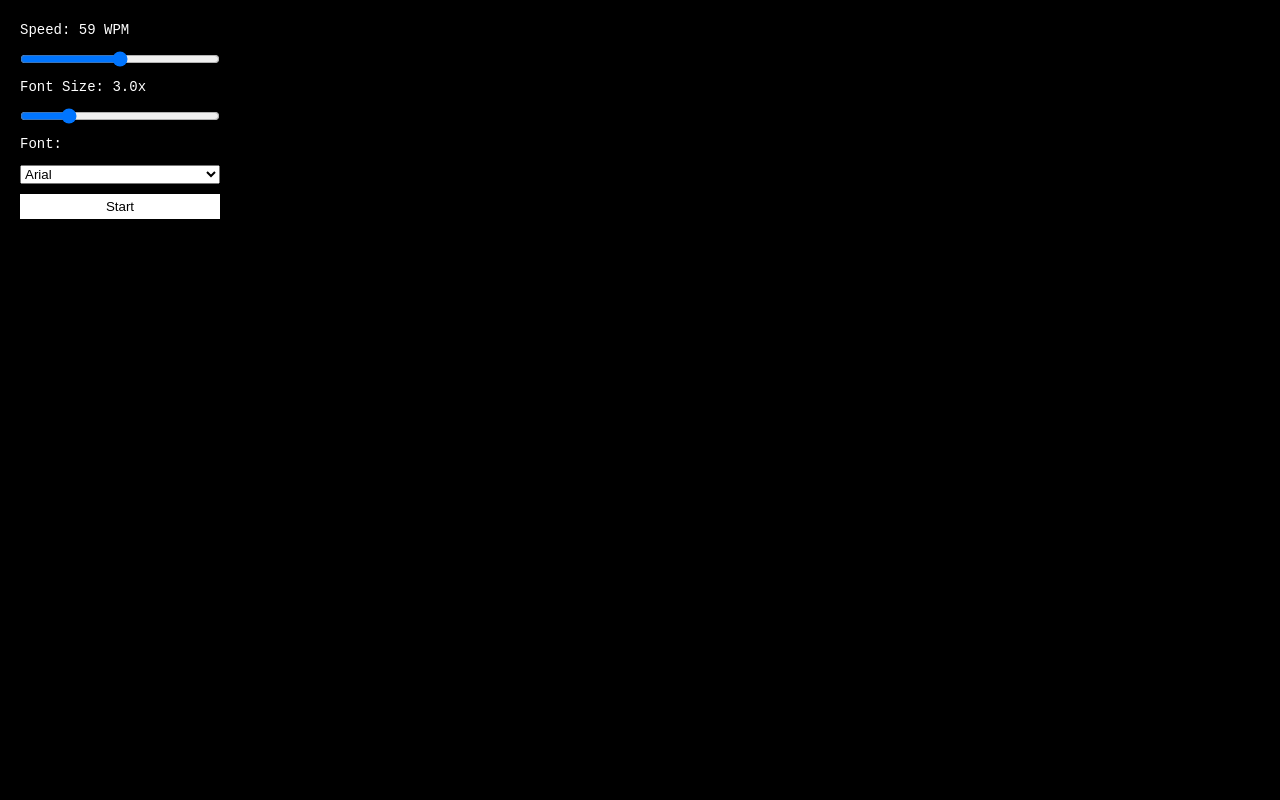
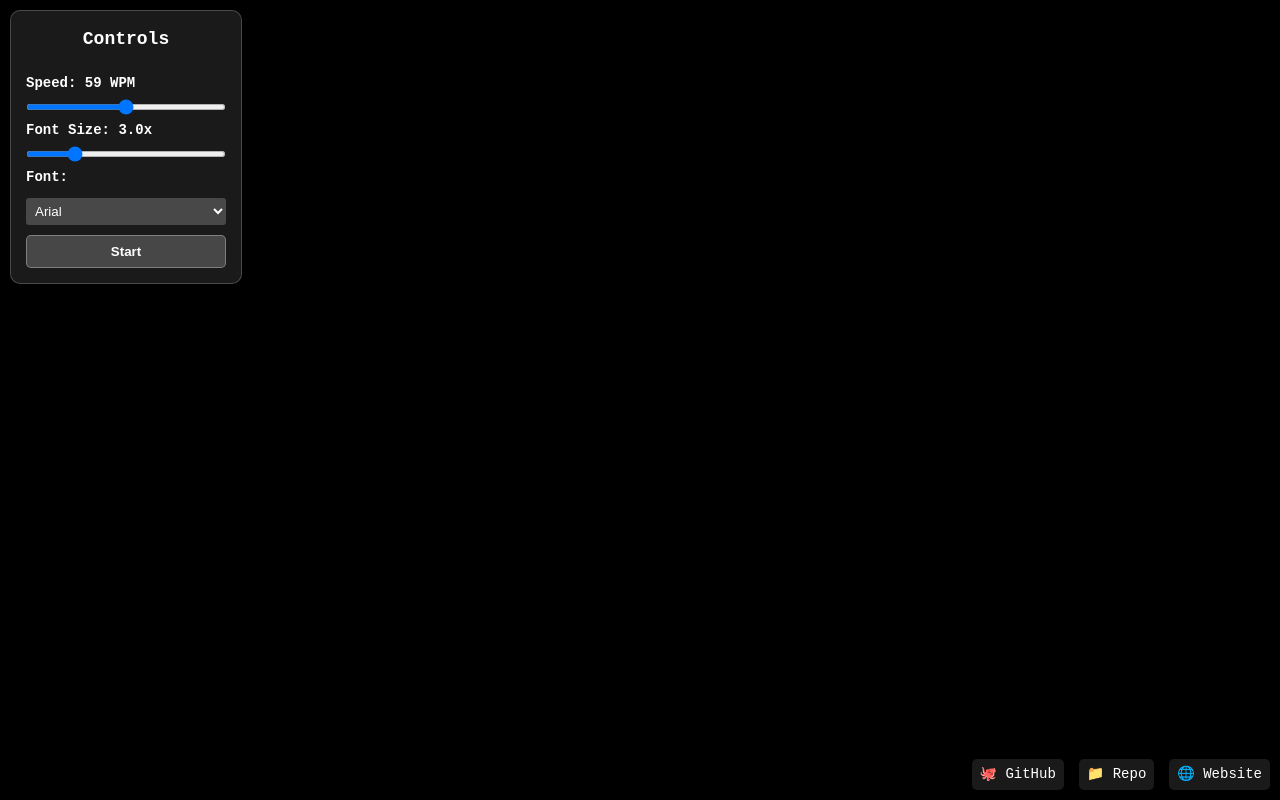
Before and after one commit to jine/read-fast, a website: page public/index.html in a window 1280 px wide. Drawn offline with Linux system fonts and the light colour scheme.

Commit message:
Add glassmorphism styling to controls with title; style inputs; add credits section with icons and links

```diff
--- a/public/index.html
+++ b/public/index.html
@@ -10,6 +10,7 @@
 </head>
 <body>
     <div id="controls">
+        <h2>Controls</h2>
         <label for="speed-slider">Speed: <span id="speed-value">59</span> WPM</label>
         <input type="range" id="speed-slider" min="50" max="2000" value="1025" step="25">
         <label for="size-slider">Font Size: <span id="size-value">3.0</span>x</label>
@@ -25,6 +26,11 @@
         </select>
         <button id="start-pause-btn">Start</button>
     </div>
+    <div id="credits">
+        <a href="https://github.com/jine" target="_blank" title="GitHub">🐙 GitHub</a>
+        <a href="https://github.com/jine/read-fast" target="_blank" title="Repository">📁 Repo</a>
+        <a href="https://JimNelin.com" target="_blank" title="Website">🌐 Website</a>
+    </div>
     <div id="word-display"></div>
     <script src="script.js"></script>
 </body>
--- a/public/stylesheet.css
+++ b/public/stylesheet.css
@@ -28,26 +28,90 @@ body {
     display: flex;
     flex-direction: column;
     gap: 10px;
-    background: rgba(0, 0, 0, 0.8);
-    padding: 10px;
-    border-radius: 5px;
+    background: rgba(255, 255, 255, 0.1);
+    backdrop-filter: blur(10px);
+    border: 1px solid rgba(255, 255, 255, 0.2);
+    padding: 15px;
+    border-radius: 10px;
     color: white;
+    box-shadow: 0 4px 6px rgba(0, 0, 0, 0.1);
+}
+
+#controls h2 {
+    margin: 0 0 10px 0;
+    font-size: 18px;
+    text-align: center;
 }
 
 #controls label {
     font-size: 14px;
+    font-weight: bold;
 }
 
 #controls input[type="range"] {
     width: 200px;
+    height: 6px;
+    border-radius: 3px;
+    background: rgba(255, 255, 255, 0.3);
+    outline: none;
+}
+
+#controls input[type="range"]::-webkit-slider-thumb {
+    appearance: none;
+    width: 16px;
+    height: 16px;
+    border-radius: 50%;
+    background: white;
+    cursor: pointer;
+}
+
+#controls select {
+    padding: 5px;
+    border: none;
+    border-radius: 3px;
+    background: rgba(255, 255, 255, 0.2);
+    color: white;
 }
 
 #controls button {
-    padding: 5px 10px;
-    background: white;
-    color: black;
-    border: none;
+    padding: 8px 12px;
+    background: rgba(255, 255, 255, 0.2);
+    color: white;
+    border: 1px solid rgba(255, 255, 255, 0.3);
+    border-radius: 5px;
     cursor: pointer;
+    font-weight: bold;
+    transition: background 0.3s;
+}
+
+#controls button:hover {
+    background: rgba(255, 255, 255, 0.3);
+}
+
+#credits {
+    position: absolute;
+    bottom: 10px;
+    right: 10px;
+    display: flex;
+    gap: 15px;
+}
+
+#credits a {
+    color: white;
+    text-decoration: none;
+    font-size: 14px;
+    display: flex;
+    align-items: center;
+    gap: 5px;
+    padding: 5px 8px;
+    background: rgba(255, 255, 255, 0.1);
+    backdrop-filter: blur(5px);
+    border-radius: 5px;
+    transition: background 0.3s;
+}
+
+#credits a:hover {
+    background: rgba(255, 255, 255, 0.2);
 }
 
 #word-display {
```
